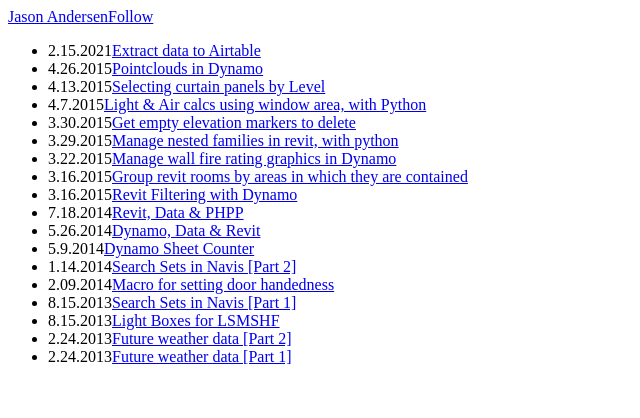
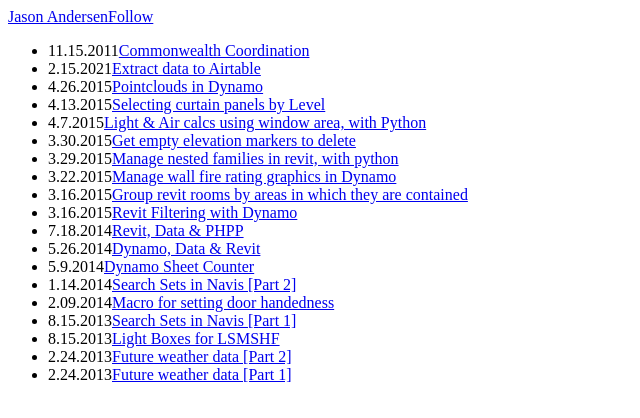
Before and after one commit to jrandersen/andersen_works, a Next.js app: page / in a window 1280 px wide. Shown: the top 418 px of the page, without its empty margins (0-640 px from the left). Built offline with nearby package versions, Linux system fonts and the light colour scheme.

Commit message:
commonwealth coordiantion

```diff
--- a/posts.json
+++ b/posts.json
@@ -1,5 +1,10 @@
 {
   "posts": [
+    {
+      "slug": "/blog/commonwealthCoordination",
+      "date": "11.15.2011",
+      "title": "Commonwealth Coordination"
+    },
     {
       "slug": "/blog/simpleAirtable",
       "date": "2.15.2021",
```
Also changed, not shown: pages/blog/commonwealthCoordination.mdx (added, +11 -0 lines).
